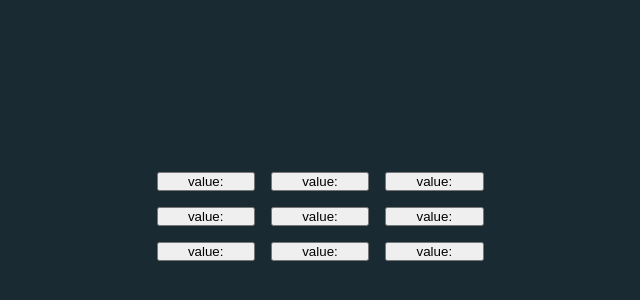
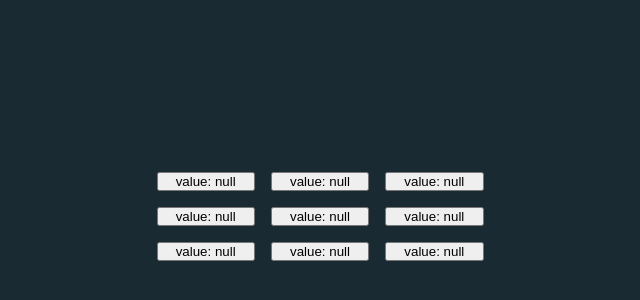
Before and after one commit to JHughesSUTA/tic-tac-toe, a React (Create React App) app: page / in a window 1280 px wide. Shown: the part 184-484 px from the top of the page, without its empty margins (320-960 px from the left). Built offline with nearby package versions, Linux system fonts and the light colour scheme.

Commit message:
refactor

```diff
--- a/src/components/game/Board.jsx
+++ b/src/components/game/Board.jsx
@@ -8,7 +8,7 @@ const Board = ({squares, handleClick, turn}) => {
     <div className="board">
       {
         squares.map((square, i) => (
-          <Square key={i} turn={turn} handleClick={() => handleClick(i)} />
+          <Square key={i} value={square} turn={turn} handleClick={() => handleClick(i)} />
         ))
       }
     </div>
--- a/src/components/game/Game.jsx
+++ b/src/components/game/Game.jsx
@@ -17,6 +17,11 @@ const Game = () => {
 
   const handleClick = i => {
     const boardCopy = [...board];
+    console.log(boardCopy[i])
+    if (boardCopy[i]) {
+      console.log('taken')
+      return
+    };
     boardCopy[i] = turn;
     setBoard(boardCopy);
     setTurn(turn === "X" ? "O" : "X");
--- a/src/components/game/Square.jsx
+++ b/src/components/game/Square.jsx
@@ -1,17 +1,7 @@
-import { useState } from "react";
-
-const Square = ({ turn, handleClick }) => {
-  const [mark, setMark] = useState("");
-
-  const doThis = () => {
-    console.log(turn)
-    setMark(turn)
-    handleClick()
-  }
-
+const Square = ({  value, handleClick }) => {
   return (
-    <button className="board-btn" mark={mark} onClick={() => {doThis()}}>
-      {`value: ${mark}`}
+    <button className="board-btn" onClick={handleClick}>
+      {`value: ${value}`}
     </button>
   );
 };
```
